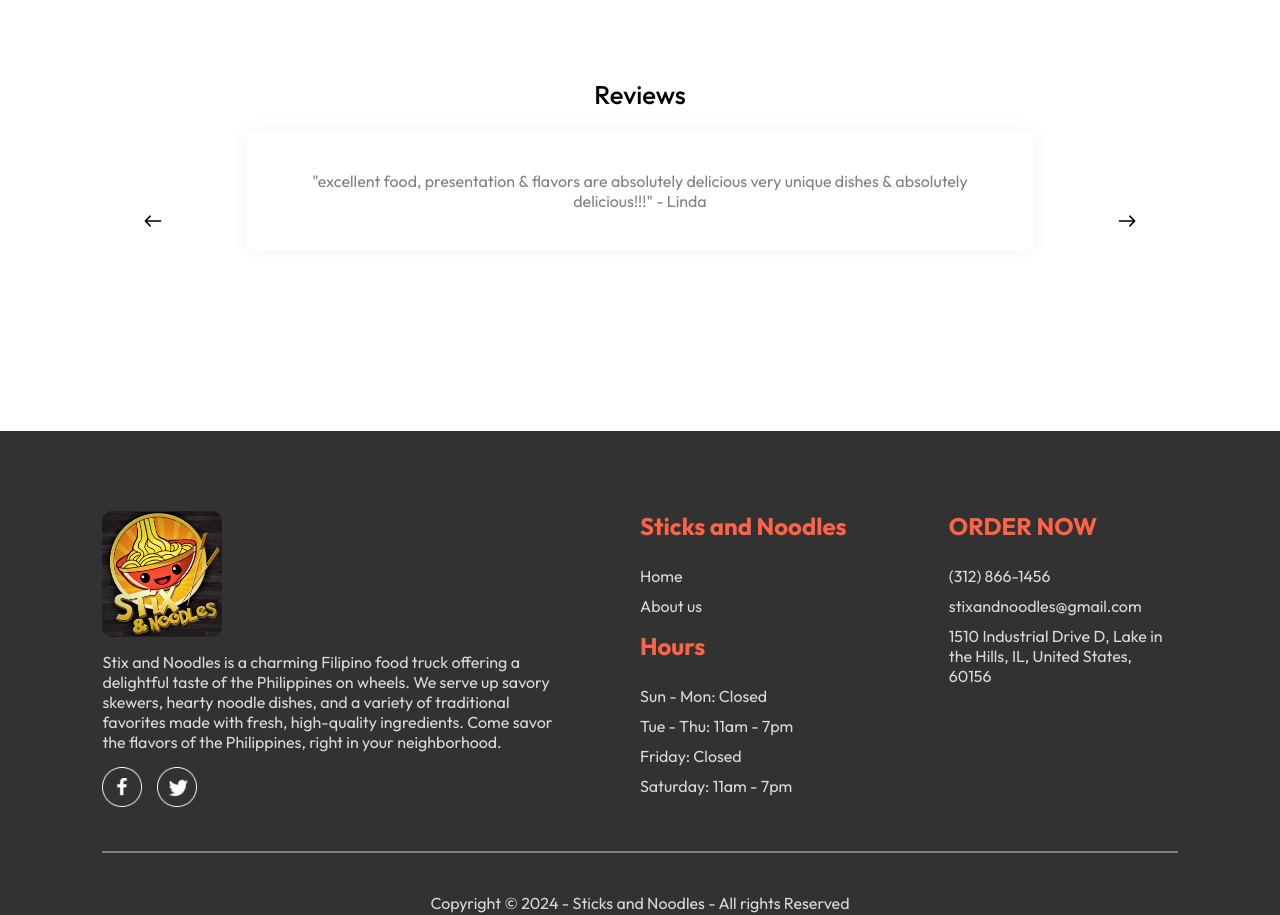
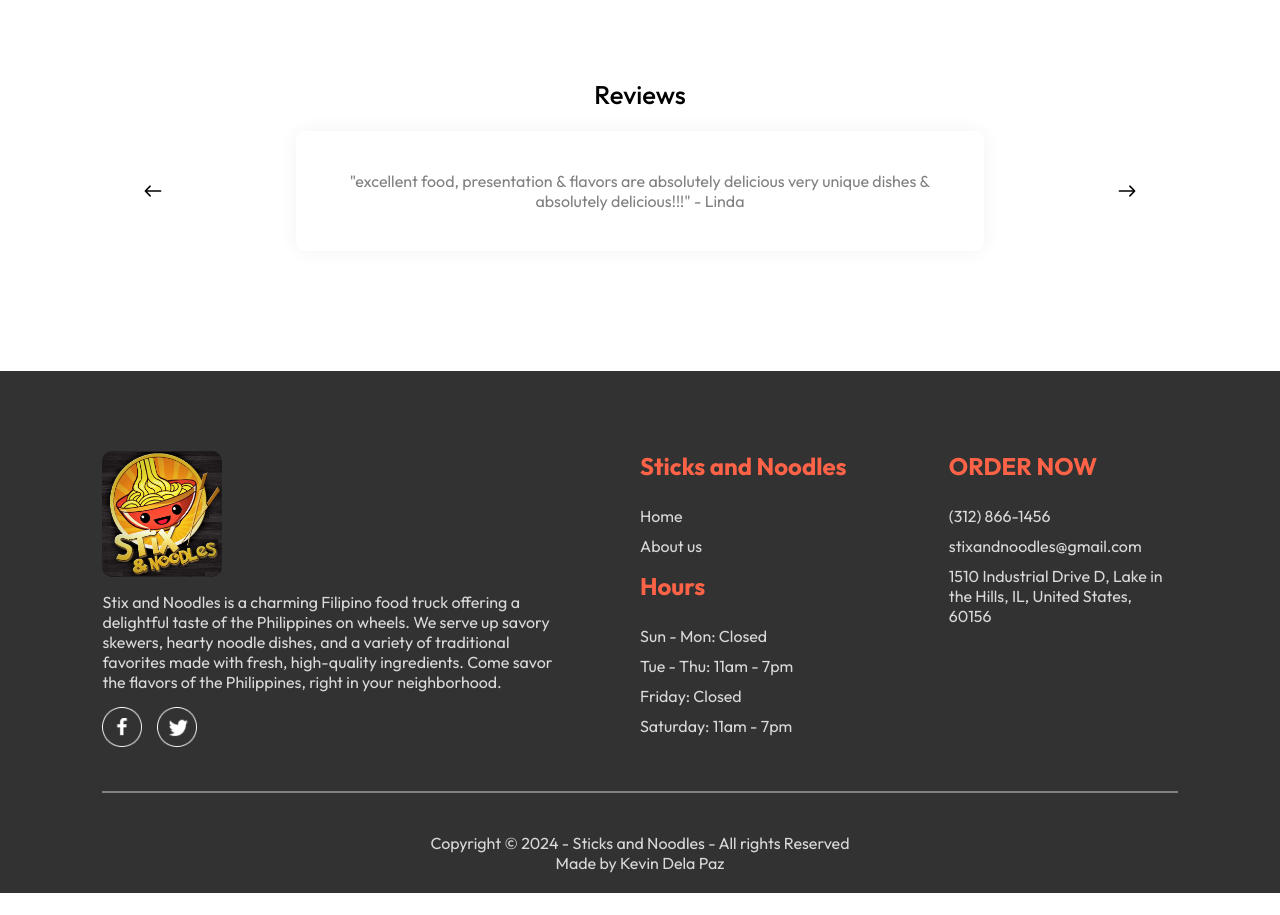
Before and after one commit to kevin120202/food-del, a React (Vite) app: page / in a window 1280 px wide. Shown: the part 2700-3615 px from the top of the page. After the commit the page ends 3593 px from the top, so only its background shows below. Built offline with nearby package versions, Linux system fonts and the light colour scheme.

Commit message:
fixed reviews

```diff
--- a/src/components/reviews/Reviews.css
+++ b/src/components/reviews/Reviews.css
@@ -48,7 +48,7 @@
     padding: 40px;
     border-radius: 10px;
     color: #808080;
-    max-width: 80%;
+    max-width: 70%;
     text-align: center;
     margin: auto;
 }
--- a/src/components/reviews/Reviews.jsx
+++ b/src/components/reviews/Reviews.jsx
@@ -41,9 +41,7 @@
                     </li>
                     <li>
                         <div className="slide">
-                            <p>"Beginning with customer service & ending with amazing cuisine - Stix & Noodles is a top notch food vendor in the McHenry County area and should be strongly considered for private & public events.
-                                My wife and I have gone out of our way numerous times to support these guys and have never been disappointed. The depth of flavor on every menu item is a true foodie's dream!
-                                10/10 Food & Service" - Brett</p>
+                            <p>"Best dam food truck around 😋 I have to have the combo at least once a week, it’s delicious. literally can smell the food cooking a block away. so so good" - Joan</p>
                         </div>
                     </li>
                     <li>
```
